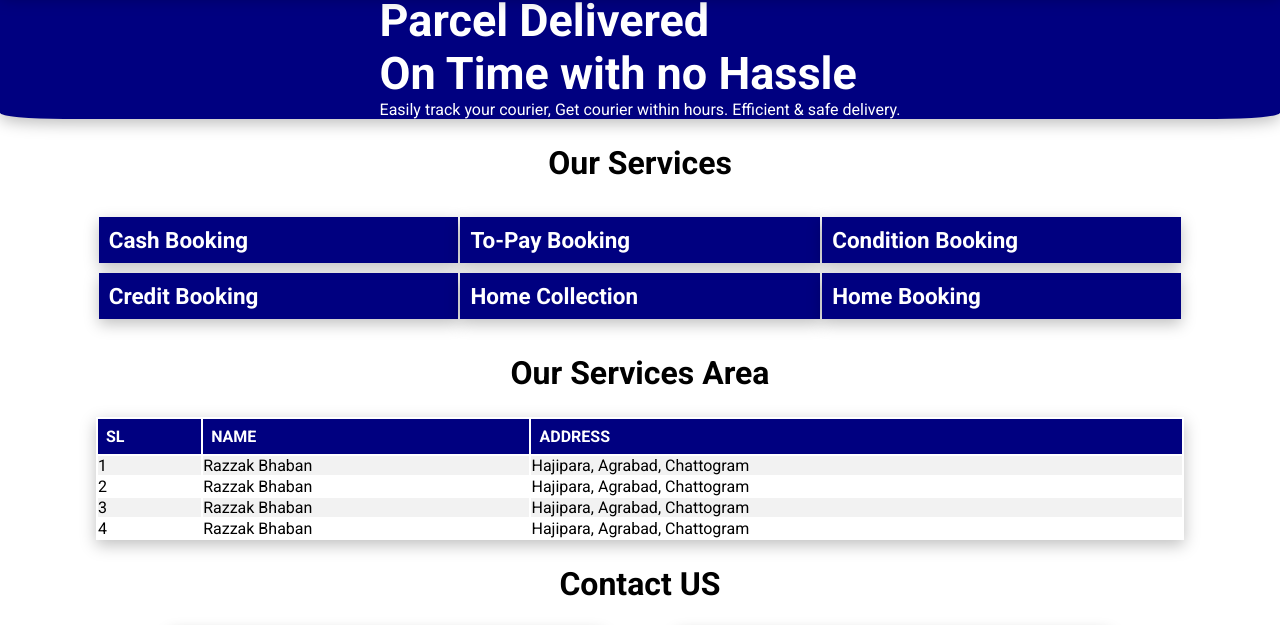
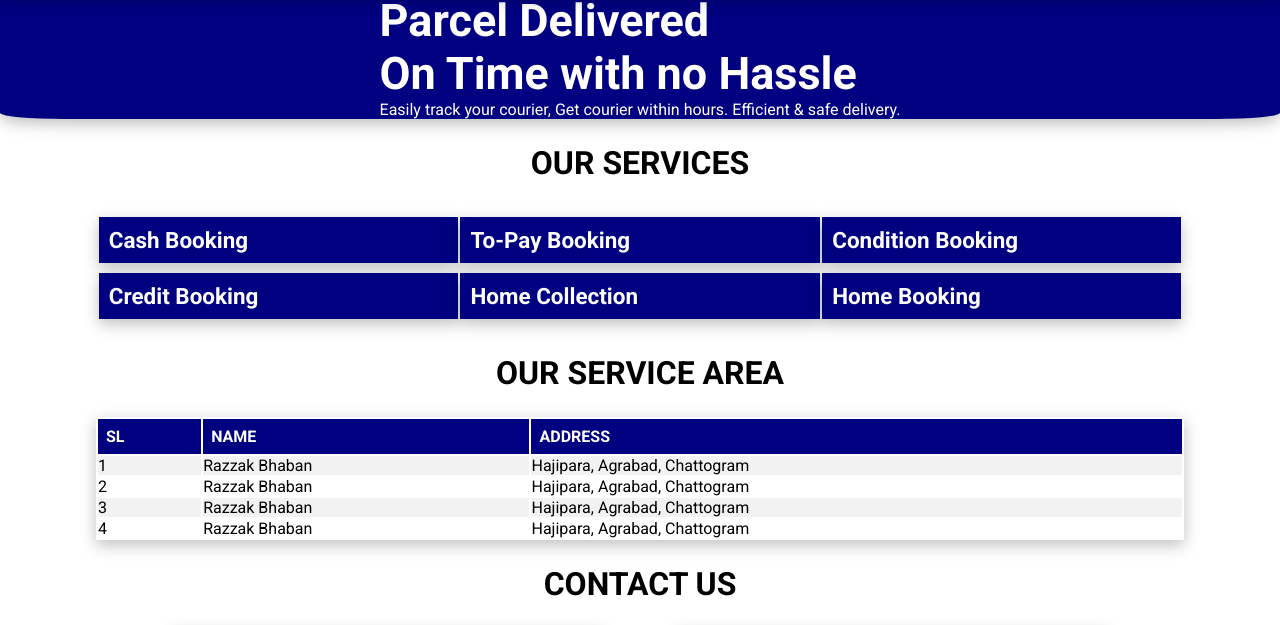
Before and after one commit to shakurShirajul/rak-cargo, a plain HTML site: page index.html in a window 1280 px wide. Shown: the part 106-731 px from the top of the page. Drawn offline with Linux system fonts and the light colour scheme.

Commit message:
FONT TO UPPERCASE

```diff
--- a/index.html
+++ b/index.html
@@ -45,7 +45,7 @@
 
 
     <div style="margin: 25px;">
-        <h1 style="text-align: center;">Our Services</h1>
+        <h1 style="text-align: center;">OUR SERVICES</h1>
     </div>
 
     <div class="service-section">
@@ -78,7 +78,7 @@
     <!-- Srvices Area -->
 
     <div style="margin: 25px;">
-        <h1 style="text-align: center;">Our Services Area</h1>
+        <h1 style="text-align: center;">OUR SERVICE AREA</h1>
     </div>
 
     <div class="services-area">
@@ -161,7 +161,7 @@
     <!-- This Area IS For Contact US -->
 
     <div style="margin: 25px;">
-        <h1 style="text-align: center;">Contact US</h1>
+        <h1 style="text-align: center;">CONTACT US</h1>
     </div>
 
     <div class="contact">
```
